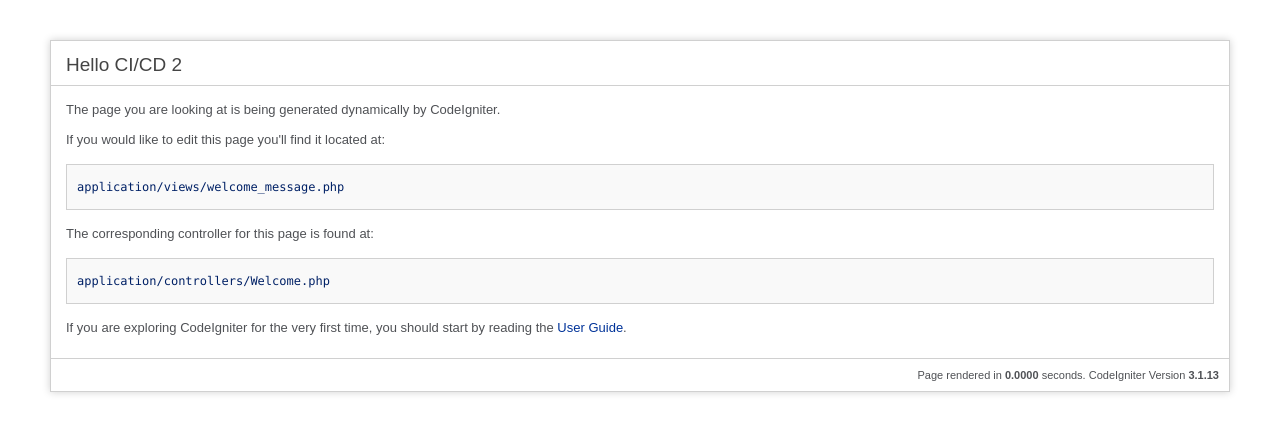
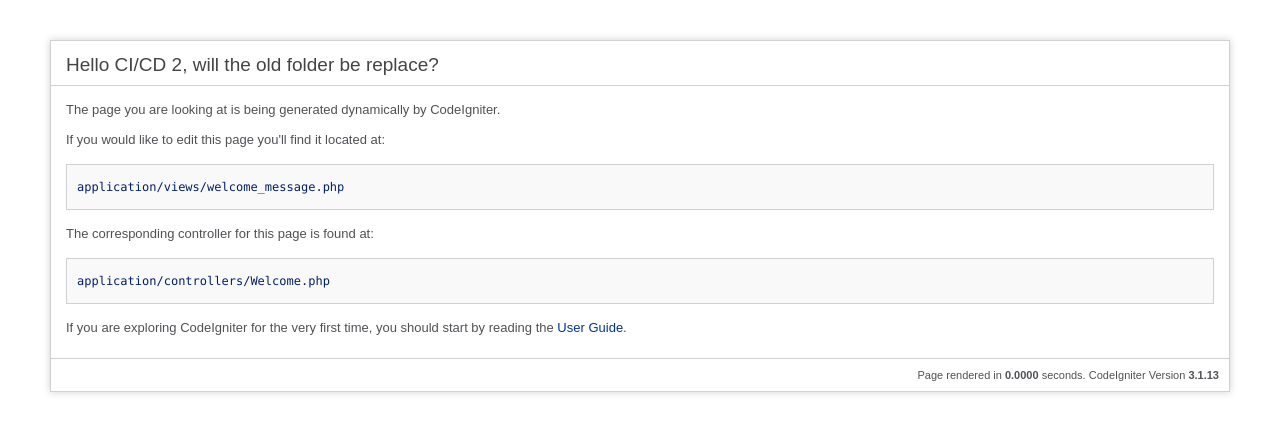
Before and after one commit to luqman1412/codeigniter-sample, a CodeIgniter app: page /database/ in a window 1280 px wide. Shown: the top 432 px of the page. Run offline with CodeIgniter, Linux system fonts and the light colour scheme.

Commit message:
update title

```diff
--- a/application/views/welcome_message.php
+++ b/application/views/welcome_message.php
@@ -79,7 +79,7 @@ defined('BASEPATH') OR exit('No direct script access allowed');
 <body>
 
 <div id="container">
-	<h1>Hello CI/CD 2</h1>
+	<h1>Hello CI/CD 2, will the old folder be replace?</h1>
 
 	<div id="body">
 		<p>The page you are looking at is being generated dynamically by CodeIgniter.</p>
```
